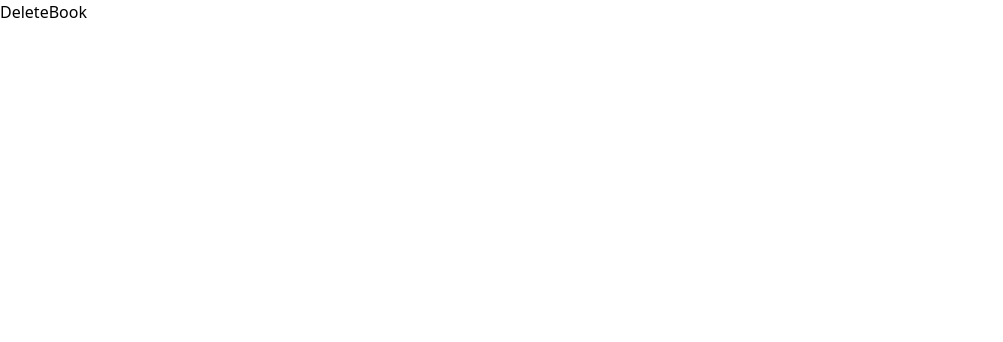
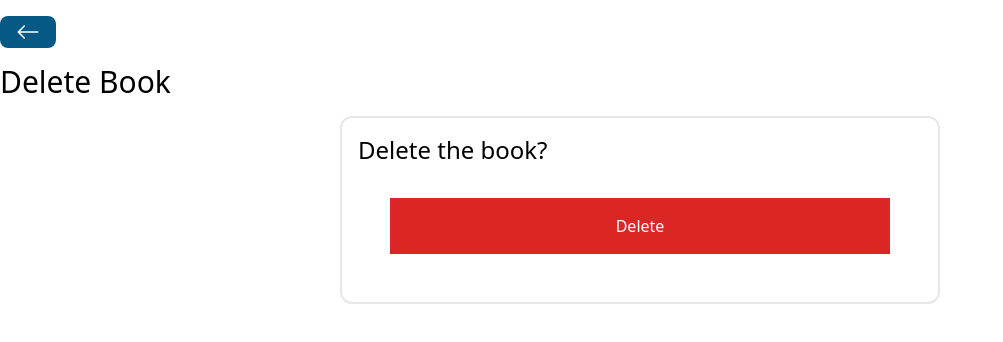
Before and after one commit to andriibeha/bookstore, a React (Vite) app in the folder frontend/: page /books/delete/1 in a window 1280 px wide. Shown: the top 342 px of the page, without its empty margins (0-1003 px from the left). Built offline with nearby package versions, Linux system fonts and the light colour scheme.

Commit message:
add delete book

```diff
--- a/frontend/src/pages/DeleteBook.jsx
+++ b/frontend/src/pages/DeleteBook.jsx
@@ -1,5 +1,50 @@
+import axios from 'axios'
+import { useState } from 'react'
+import { useNavigate, useParams } from 'react-router-dom'
+import BackButton from '../components/BackButton'
+import Spiner from '../components/Spiner'
+
 const DeleteBook = () => {
-	return <div>DeleteBook</div>
+	const [loading, setLoading] = useState(false)
+
+	const navigate = useNavigate()
+
+	const { id } = useParams()
+
+	const handleDeleteBook = () => {
+		setLoading(true)
+
+		axios
+			.delete(`http://localhost:5555/books/${id}`)
+			.then(() => {
+				setLoading(false)
+				navigate('/')
+			})
+			.catch(error => {
+				console.log(error)
+				setLoading(false)
+			})
+	}
+
+	return (
+		<div className='py-4'>
+			<BackButton />
+			<h1 className='text-3xl my-4'>Delete Book</h1>
+
+			{loading ? <Spiner /> : ''}
+
+			<div className='flex flex-col border-2 vorder-sky-400 rounded-xl w-[600px] p-4 mx-auto'>
+				<h3 className='text-2xl'>Delete the book?</h3>
+
+				<button
+					className='p-4 bg-red-600 text-white m-8 '
+					onClick={handleDeleteBook}
+				>
+					Delete
+				</button>
+			</div>
+		</div>
+	)
 }
 
 export default DeleteBook
```
